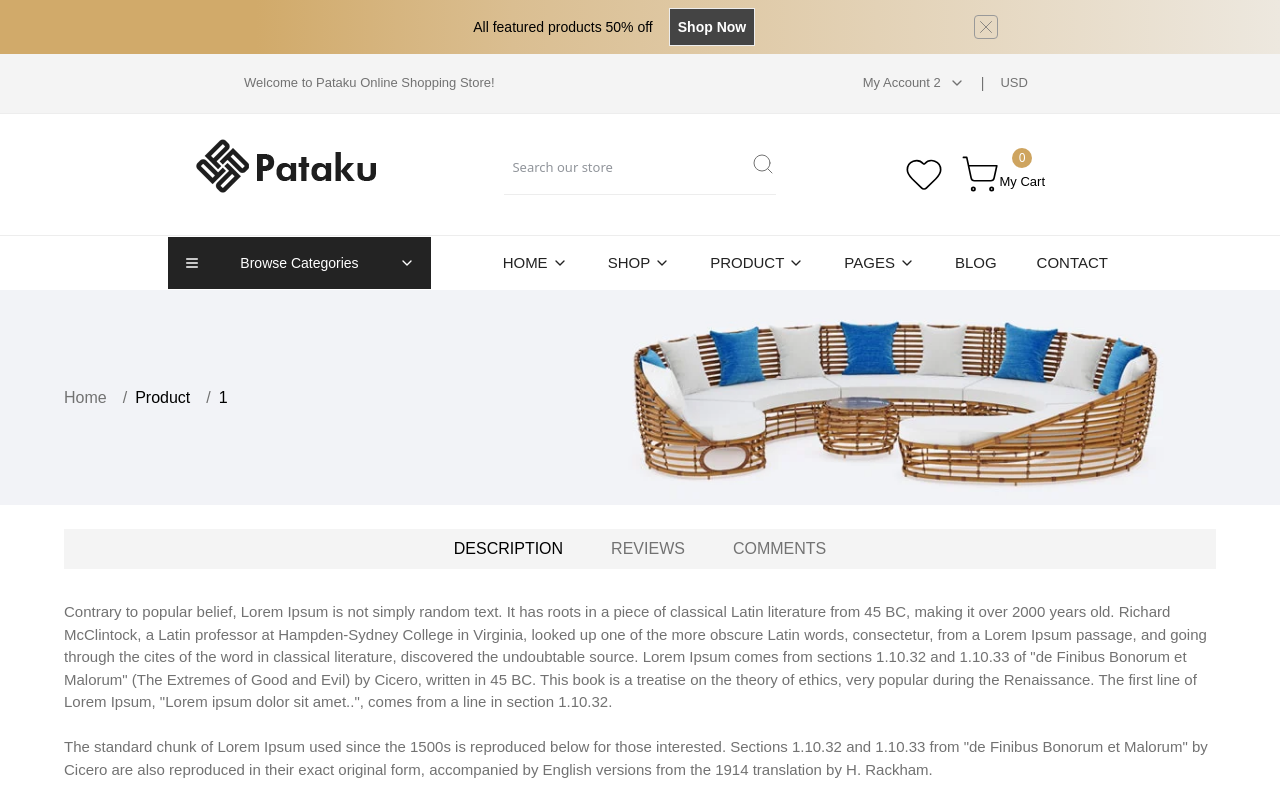
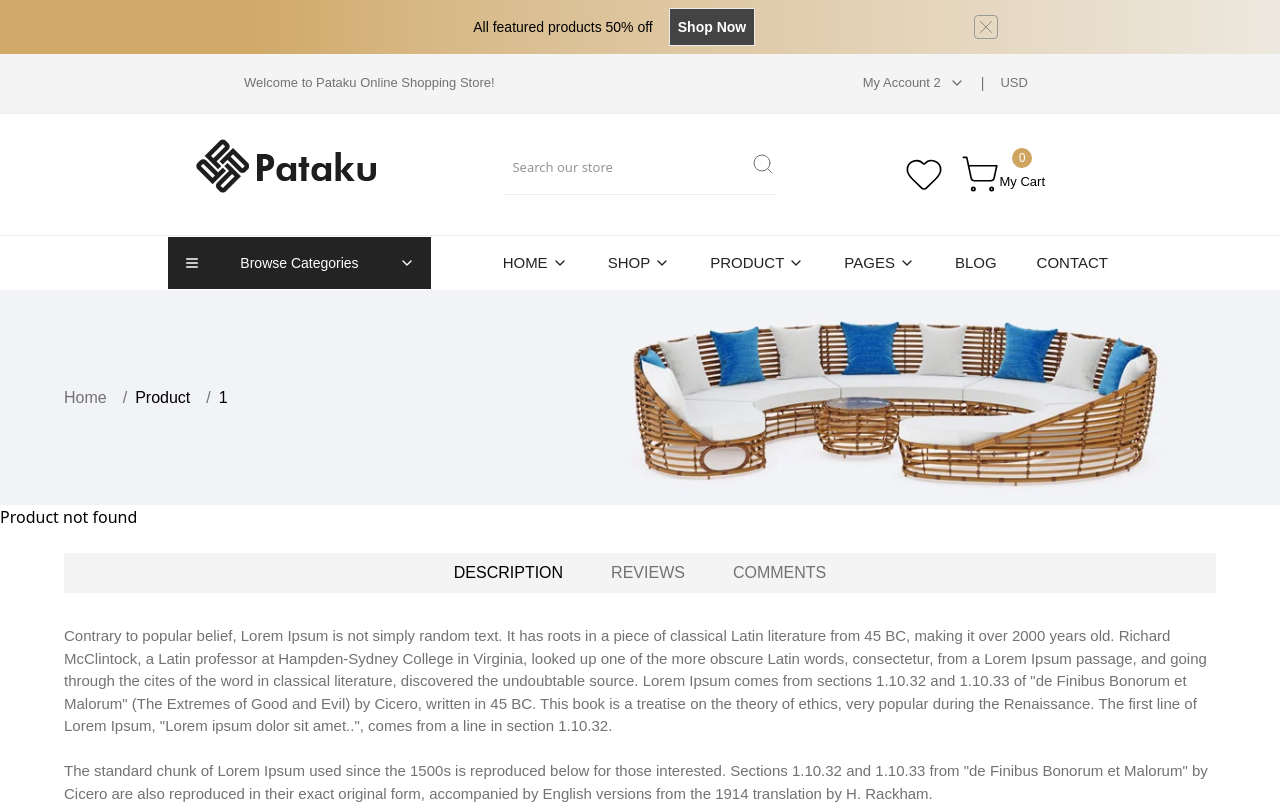
Before and after one commit to nency209/pataku, a Next.js app: page /product/1 in a window 1280 px wide. Shown: the top 804 px of the page. Built offline with nearby package versions, Linux system fonts and the light colour scheme.

Commit message:
pataku e-commerce

```diff
--- a/src/app/product/[slug]/page.tsx
+++ b/src/app/product/[slug]/page.tsx
@@ -29,7 +29,7 @@ export default function NewSaleProductPage() {
         </div>
       </div>
       <NavigationIndex />
-      {/* <ProductDetail /> */}
+      <ProductDetail />
       <ProductTabs />
       <RelatedProduct />
       <CustomeCollection />
```
